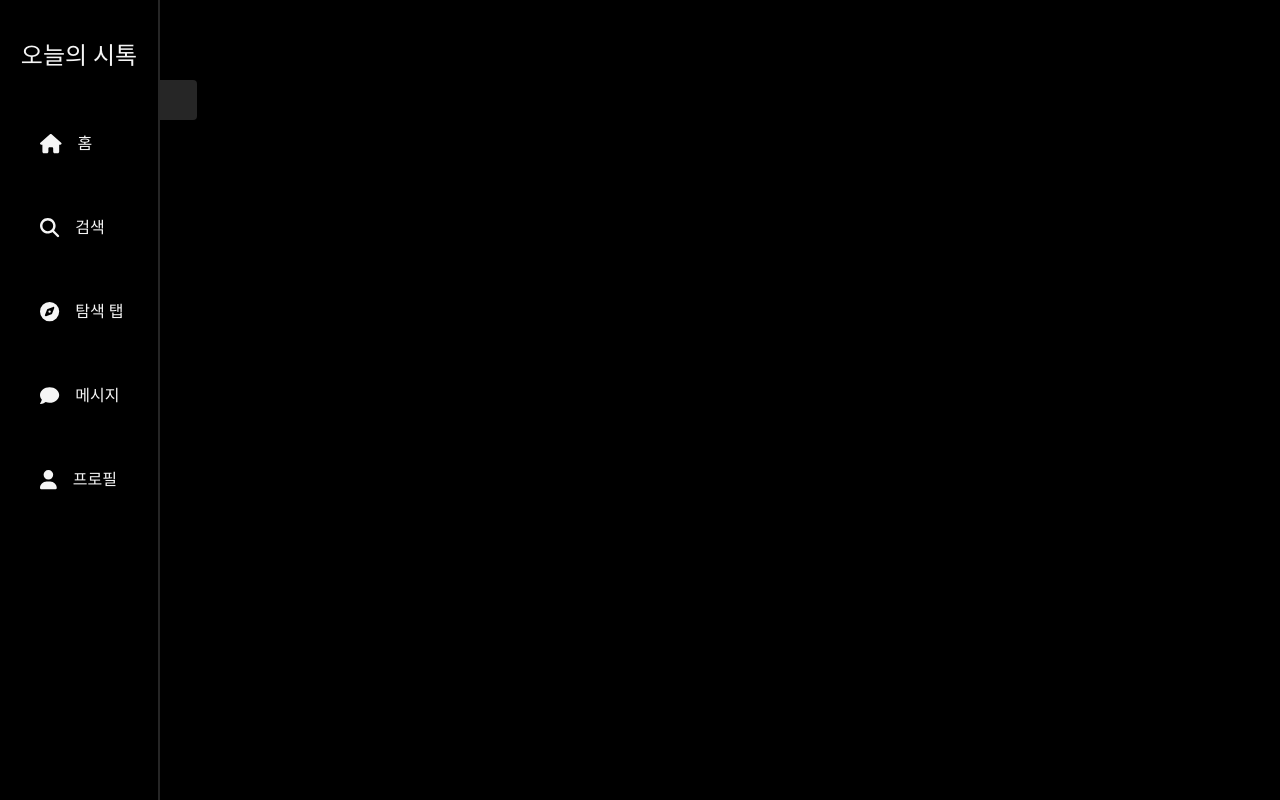
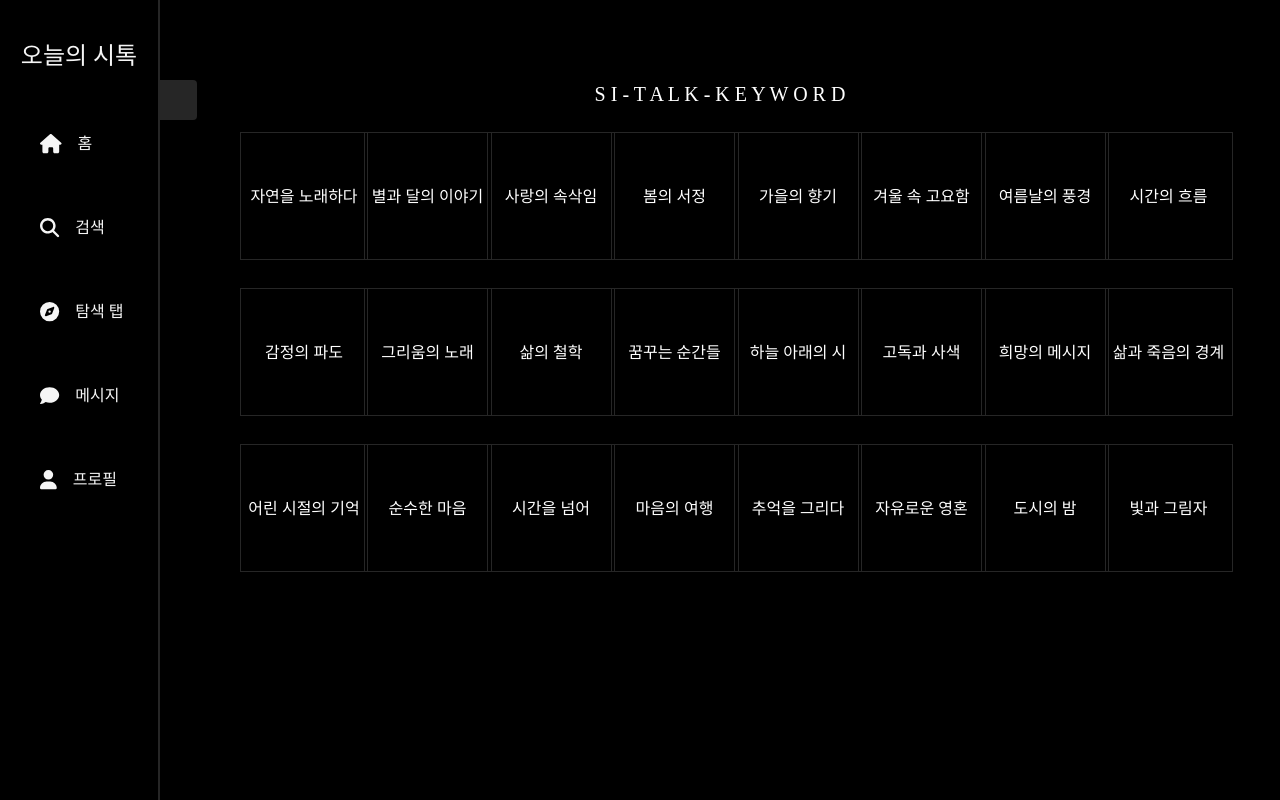
Before and after one commit to LyricalJh/sh_mall, a React (Create React App) app: page /explore in a window 1280 px wide. Built offline with nearby package versions, Linux system fonts and the light colour scheme; a web font is replaced by a local one.

Commit message:
[dev explore]

```diff
--- /dev/null
+++ b/src/components/grid/KeywordGrid.jsx
@@ -0,0 +1,18 @@
+import React from "react";
+
+//컴포넌트
+import KeywordGridItem from "./KeywordGridItem";
+
+const KeywordGrid = ({ listData }) => {
+  return (
+    <div className="grid grid-cols-8 gap-7 text-white">
+      {listData.map((item, index) => (
+        <div key={index}>
+          <KeywordGridItem name={item.name} />
+        </div>
+      ))}
+    </div>
+  );
+};
+
+export default KeywordGrid;
--- /dev/null
+++ b/src/components/grid/KeywordGridItem.jsx
@@ -0,0 +1,19 @@
+import React from "react";
+
+const KeywordGridItem = ({ name }) => {
+  const onMouseHover = () => {
+    console.log("마우스를 올렸습니다!");
+  };
+
+  return (
+    <div
+      style={{ border: "1px solid #262626" }}
+      className="flex justify-center items-center w-32 h-32 text-red"
+      onMouseEnter={onMouseHover}
+    >
+      {name}
+    </div>
+  );
+};
+
+export default KeywordGridItem;
--- /dev/null
+++ b/src/page/explore/Explore.jsx
@@ -0,0 +1,47 @@
+import React from "react";
+
+import KeywordGrid from "../../components/grid/KeywordGrid";
+
+const Explore = () => {
+  const category = [
+    { name: "자연을 노래하다" },
+    { name: "별과 달의 이야기" },
+    { name: "사랑의 속삭임" },
+    { name: "봄의 서정" },
+    { name: "가을의 향기" },
+    { name: "겨울 속 고요함" },
+    { name: "여름날의 풍경" },
+    { name: "시간의 흐름" },
+    { name: "감정의 파도" },
+    { name: "그리움의 노래" },
+    { name: "삶의 철학" },
+    { name: "꿈꾸는 순간들" },
+    { name: "하늘 아래의 시" },
+    { name: "고독과 사색" },
+    { name: "희망의 메시지" },
+    { name: "삶과 죽음의 경계" },
+    { name: "어린 시절의 기억" },
+    { name: "순수한 마음" },
+    { name: "시간을 넘어" },
+    { name: "마음의 여행" },
+    { name: "추억을 그리다" },
+    { name: "자유로운 영혼" },
+    { name: "도시의 밤" },
+    { name: "빛과 그림자" },
+  ];
+
+  return (
+    <div className="flex flex-col p-20">
+      <div className="flex flex-col justify-center">
+        <div className="flex justify-center text-white text-xl font-[GowunBatang] mb-6">
+          S I - T A L K - K E Y W O R D
+        </div>
+        <div className="flex justify-center">
+          <KeywordGrid listData={category} />
+        </div>
+      </div>
+    </div>
+  );
+};
+
+export default Explore;
--- a/src/routes.js
+++ b/src/routes.js
@@ -3,6 +3,7 @@ import React from "react";
 const ContentList = React.lazy(() => import("./page/main/ContentList"));
 const KakaoLogin = React.lazy(() => import("./page/login/page/KakaoLogin"));
 const Mypage = React.lazy(() => import("./page/profile/Mypage"));
+const Explore = React.lazy(() => import("./page/explore/Explore"));
 const Page404 = React.lazy(() => import("./page/error/Page404"));
 
 //컴포넌트 routes 배열에 추가해서 컴포넌트 넣을것
@@ -13,6 +14,7 @@ const routes = [
   { path: "/", name: "메인화면", element: ContentList },
   //profile
   { path: "/profile", name: "프로필", element: Mypage },
+  { path: "/explore", name: "탐색", element: Explore },
 
   //error
   { path: "/404", name: "Not found 404", element: Page404 },
```
Also changed, not shown: 13 other files (tests, documents, lock files or other folders).
